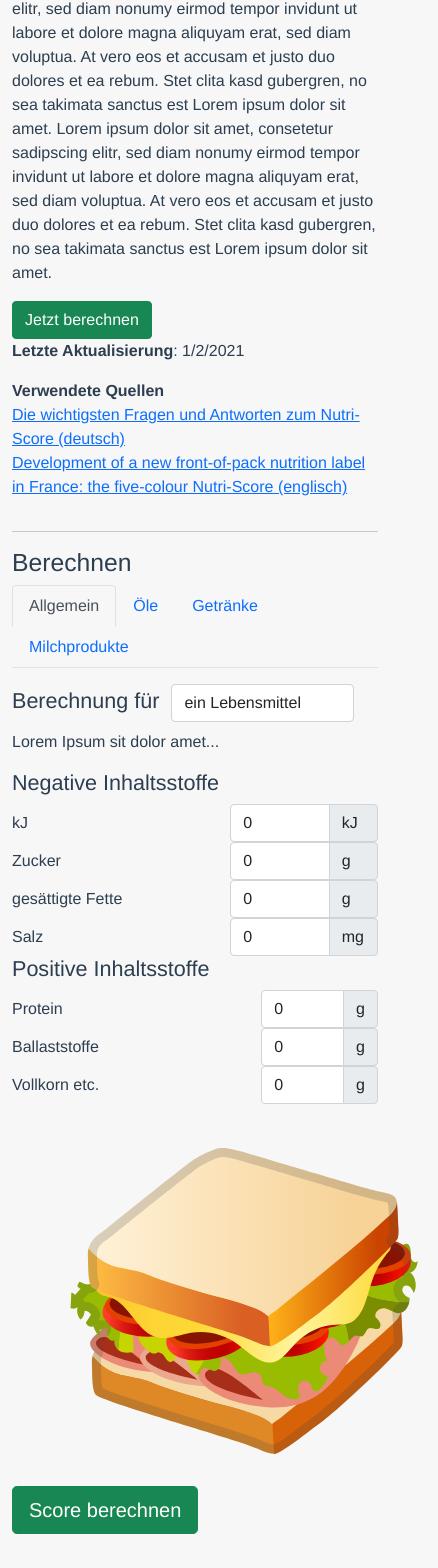
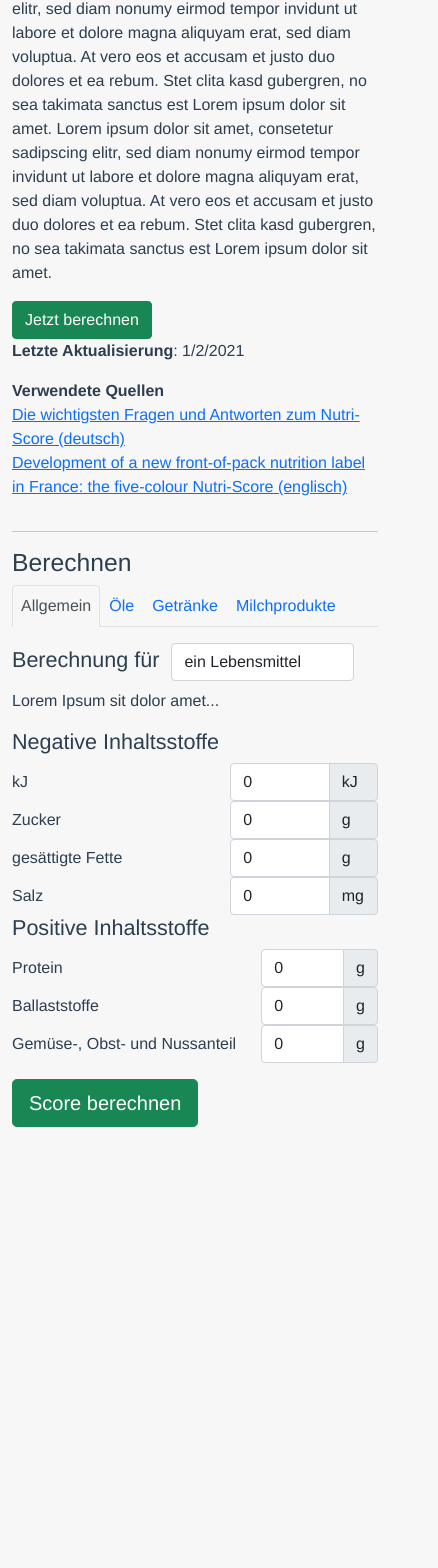
Before and after one commit to paulinko/nutri-calc, a Vue app: page / in a window 390 px wide. Shown: the part 162-1730 px from the top of the page, 438 px wide, since content can reach past the window. After the commit the page ends 1558 px from the top, so only its background shows below. Built offline with nearby package versions, Linux system fonts and the light colour scheme.

Commit message:
Visual Improvements

```diff
--- a/src/components/Calculator.vue
+++ b/src/components/Calculator.vue
@@ -31,7 +31,7 @@
       <h2 id="calculate">Berechnen</h2>
       <ul class="nav nav-tabs" id="myTab" role="tablist">
         <li class="nav-item" role="presentation" v-for="tableName in tableNames" :key="tableName">
-          <button :class="'nav-link ' + ((mode === tableName) ? 'active' : '')" id="general-tab"
+          <button :class="'nav-link px-2 ' + ((mode === tableName) ? 'active' : '')" id="general-tab"
                   @click="mode = tableName; name = getPlaceholderText(mode)" type="button"
                   role="tab" aria-controls="" aria-selected="true">{{ displayNames(tableName) }}
           </button>
@@ -48,7 +48,7 @@
           </p>
           <form>
             <div class="row nutriprops-row">
-              <div class="col-lg-3 col-md-6">
+              <div class="col-lg-4 col-md-6">
                 <h4>Negative Inhaltsstoffe</h4>
                 <div v-for="[name, ] in currentTable.negativeInputs()" :key="name" class="row g-2">
                   <div class="col-7 flex-grow-1">
@@ -65,7 +65,7 @@
                   </div>
                 </div>
               </div>
-              <div class="col-lg-3 col-md-6">
+              <div class="col-lg-4 col-md-6">
                 <h4>Positive Inhaltsstoffe</h4>
                 <div v-for="[name, ] in currentTable.positiveInputs()" :key="name" class="row g-2">
                   <div class="col-auto flex-grow-1">
@@ -81,7 +81,7 @@
                   </div>
                 </div>
               </div>
-              <div class="col-lg-2 d-md-block d-xs-none ms-5">
+              <div class="col-md-2 d-none d-md-block ms-5">
                 <img :src="currentImage" alt="">
               </div>
             </div>
@@ -120,7 +120,7 @@
       </div>
       <h2>Details</h2>
       <div class="row summary">
-        <div class="col-md-3 col-xs-12">
+        <div class="col-md-3 col-xs-12 d-sm-block d-none ">
           <h5 class="mt-2">Negative Inhaltsstoffe</h5>
           <nav class="nav flex-column result-nav negative">
             <a v-for="name in result.negatives.keys()" :key="name" class="nav-link link-danger"
--- a/src/components/Scale.vue
+++ b/src/components/Scale.vue
@@ -370,11 +370,14 @@ export default {
 }
 
 .gauge-container {
-  max-width: 50%;
+  /*max-width: 50%;*/
+  flex-basis: 50%;
 }
 
 .left-container, .right-container {
-  width: 10%;
+  flex-basis: 15%;
+  max-width: 25vw;
+  padding: 1rem;
 }
 
 .right-container > div > svg {
--- a/src/libs/Strings.js
+++ b/src/libs/Strings.js
@@ -11,7 +11,7 @@ const DisplayNames = {
     sodium: 'Salz',
     protein: 'Protein',
     fiber: 'Ballaststoffe',
-    goodStuff: 'Vollkorn etc.',
+    goodStuff: 'Gemüse-, Obst- und Nussanteil',
     cheese: 'Milchprodukte',
     general: 'Allgemein',
     fats: 'Öle',
```
